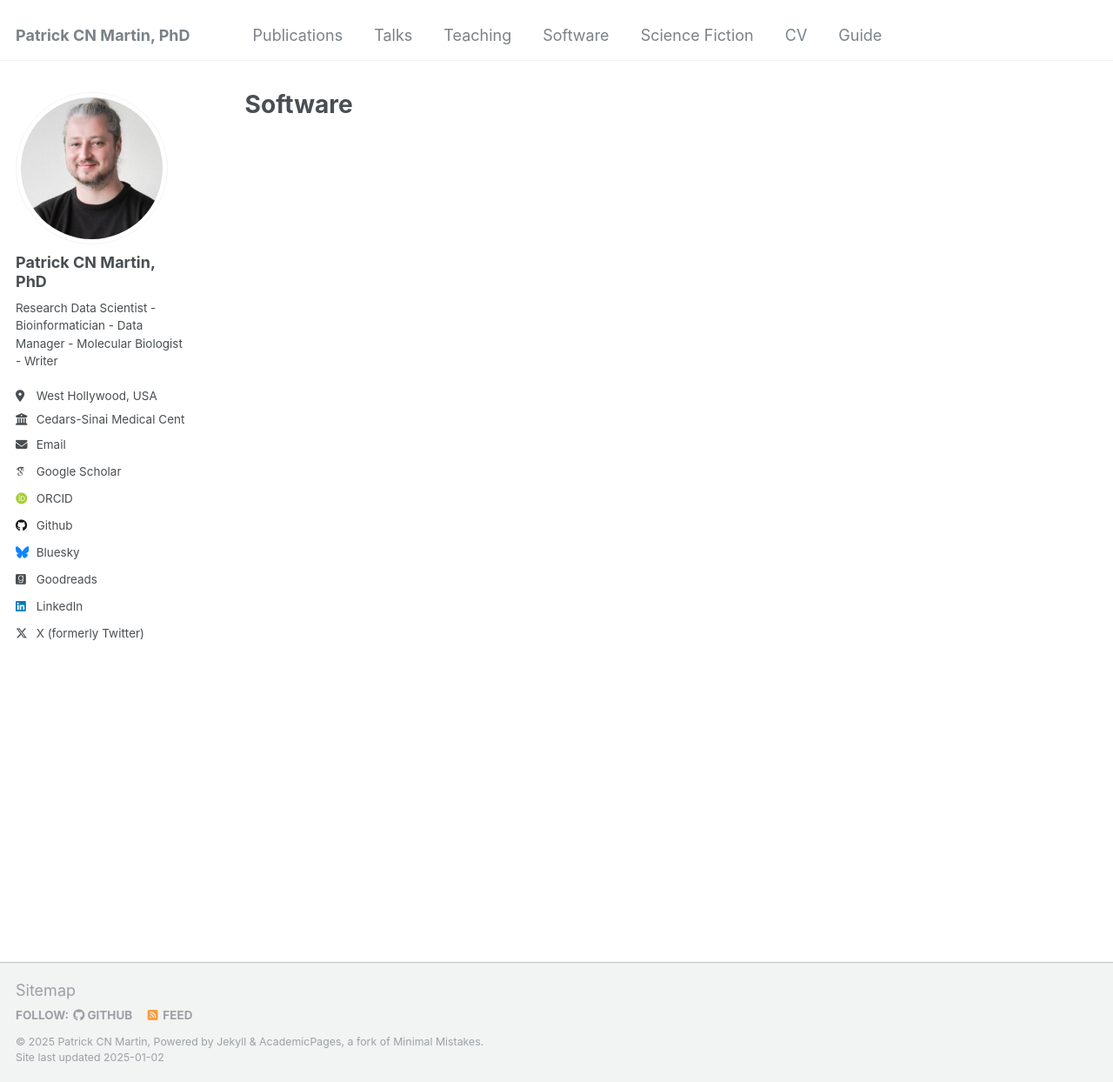
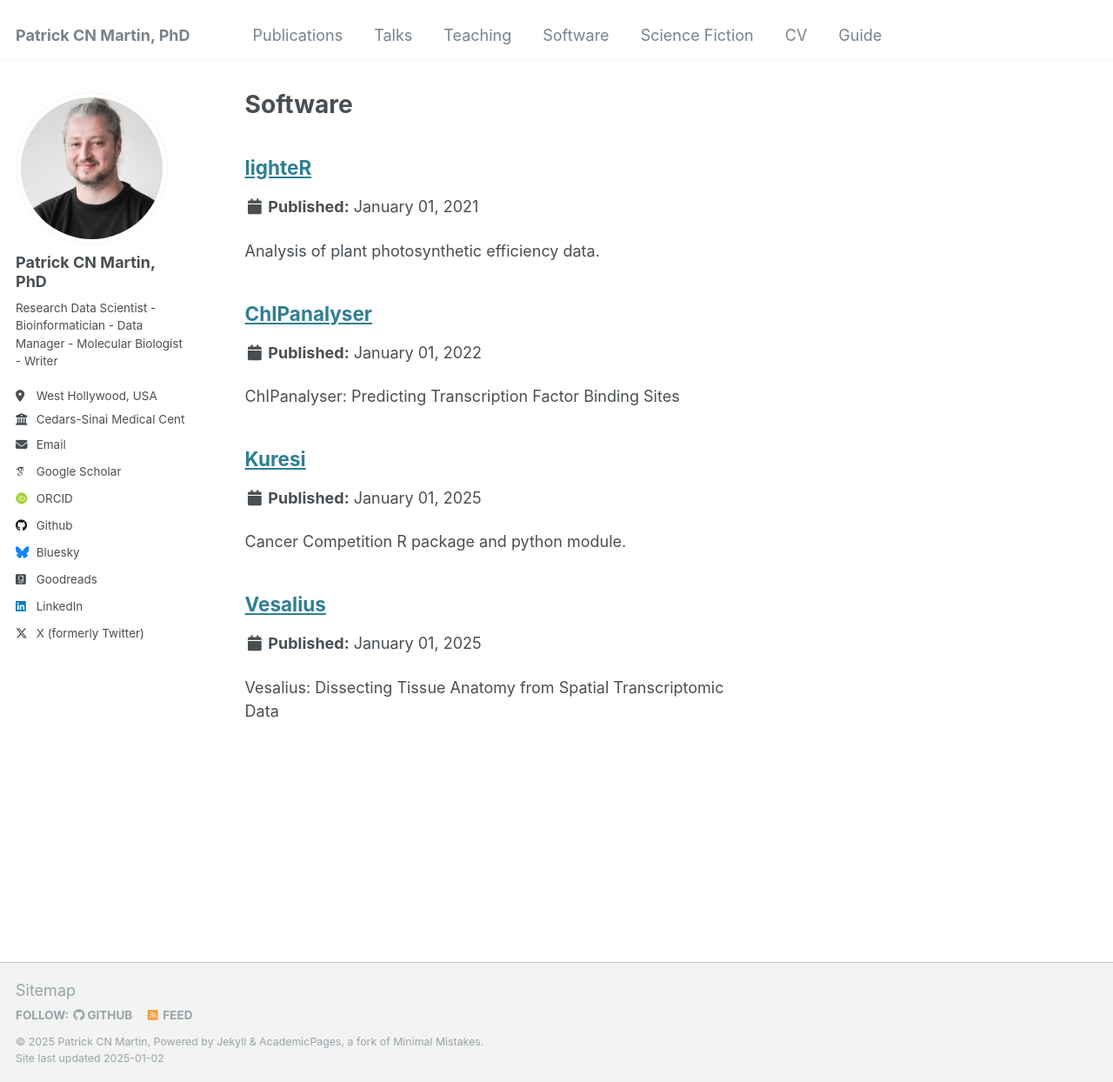
Before and after one commit to patrickCNMartin/patrickCNMartin.github.io, a Jekyll site: the page built from _pages/software.html, in a window 1280 px wide and 1244 px high. Shown: the whole window at 87% size. Built offline with Jekyll 4.4.1, drawn with Linux system fonts in a browser that asks for light colours; some web fonts are replaced; a file with an impossible date is left out.

Commit message:
clean up

```diff
--- a/_software/ChIPanlyser.md
+++ b/_software/ChIPanlyser.md
@@ -2,7 +2,7 @@
 title: "ChIPanalyser"
 excerpt: "ChIPanalyser: Predicting Transcription Factor Binding Sites"
 collection: software
-date: 2022
+date: 2022-01-01
 ---
 
 ## GitHub Page
--- a/_software/Kuresi.md
+++ b/_software/Kuresi.md
@@ -2,7 +2,7 @@
 title: "Kuresi"
 excerpt: "Cancer Competition R package and python module."
 collection: software
-date: 2025
+date: 2025-01-01
 ---
 
 ## GitHub
--- a/_software/Vesalius.md
+++ b/_software/Vesalius.md
@@ -2,7 +2,7 @@
 title: "Vesalius"
 excerpt: "Vesalius: Dissecting Tissue Anatomy from Spatial Transcriptomic Data"
 collection: software
-date: 2025
+date: 2025-01-01
 ---
 
 ## GitHub Page
--- a/_software/lighteR.md
+++ b/_software/lighteR.md
@@ -2,7 +2,7 @@
 title: "lighteR"
 excerpt: "Analysis of plant photosynthetic efficiency data."
 collection: software
-date: 2021
+date: 2021-01-01
 ---
 
 ## GitHub Page
```
